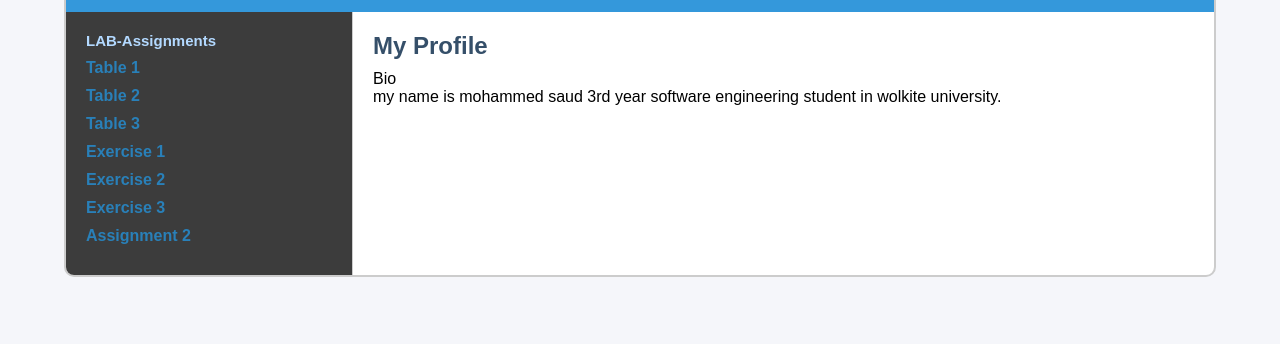
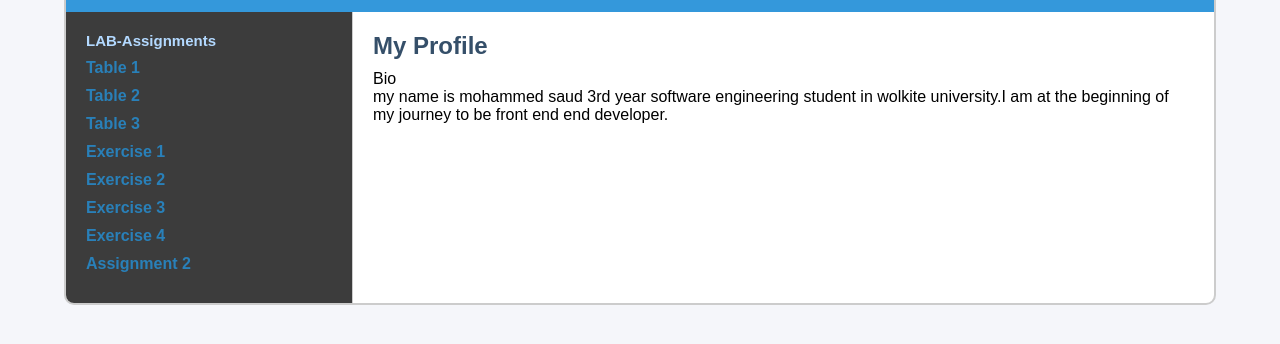
Before and after one commit to Mohammed271-afk/webdesign, a plain HTML site: page index.html in a window 1280 px wide. Shown: the part 110-454 px from the top of the page. Drawn offline with Linux system fonts and the light colour scheme.

Commit message:
Modify profile bio and sidebar links
Updated the profile bio and added a new exercise link.

```diff
--- a/index.html
+++ b/index.html
@@ -128,6 +128,7 @@ header {
           <li><a href="1d.html">Exercise 1</a></li>
           <li><a href="2dayrevise.html">Exercise 2</a></li>
           <li><a href="anime.html">Exercise 3</a></li>
+          <li><a href="button.html">Exercise 4</a></li>
           <li><a href="assignment2.html">Assignment 2</a></li>
 
         </ul>
@@ -137,7 +138,7 @@ header {
         <h2>My Profile</h2>
         <p>Bio<br>
          my name is mohammed saud 3rd year software engineering
-        student in wolkite university.
+        student in wolkite university.I am at the beginning of my journey to be front end end developer.
         </p>
       </section>
     </div>
```
